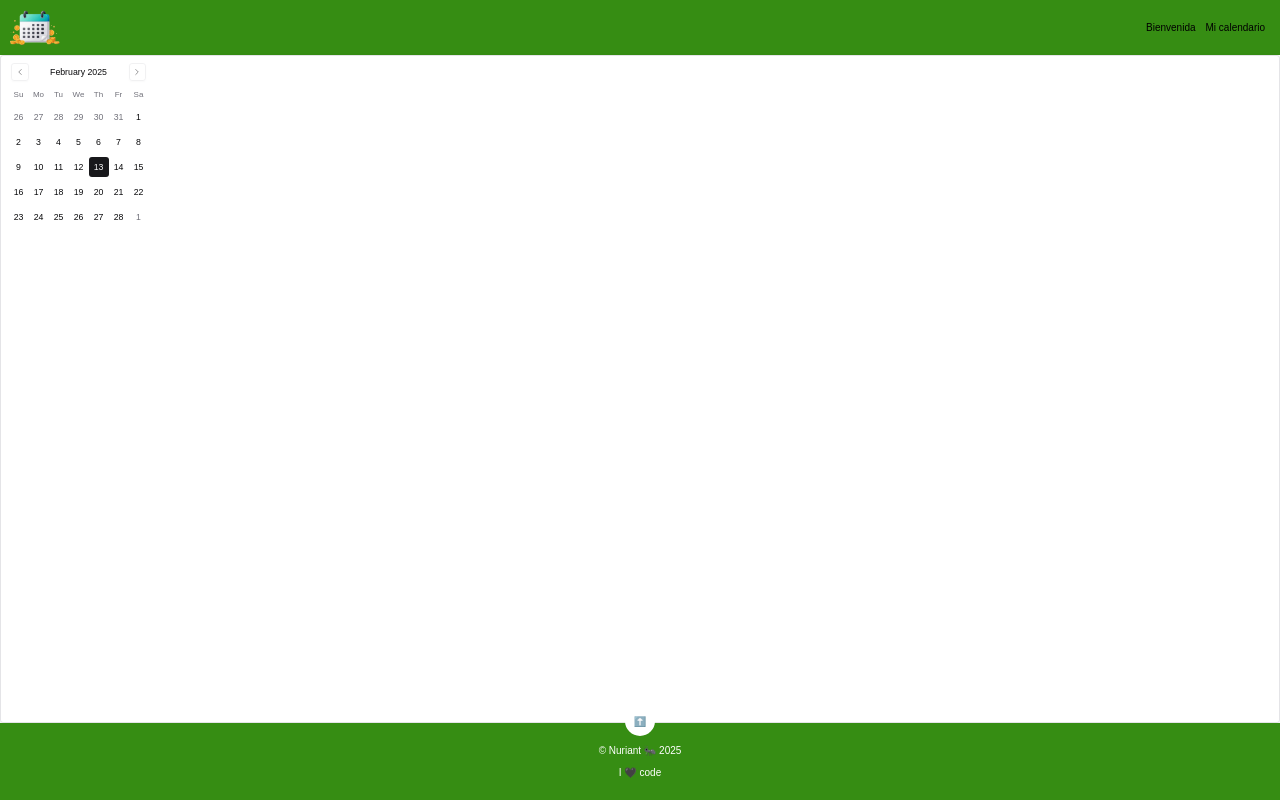
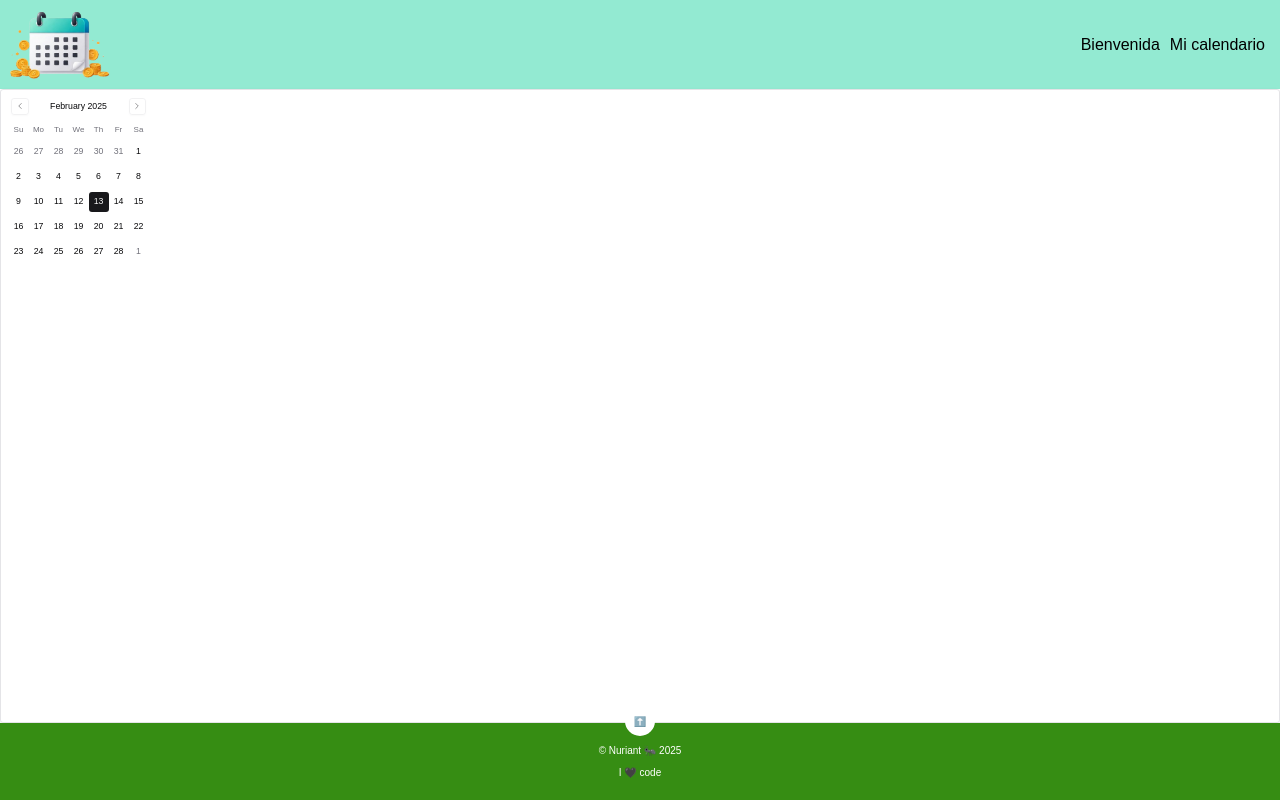
Before and after one commit to CallePuzzle/cash-calendar, a Next.js app: page / in a window 1280 px wide. Built offline with nearby package versions, Linux system fonts and the light colour scheme.

Commit message:
change header background

```diff
--- a/src/app/styles/components/Header.scss
+++ b/src/app/styles/components/Header.scss
@@ -3,11 +3,14 @@
   display: flex;
   justify-content: space-between;
   align-items: center;
-  background-color: rgb(54, 141, 19);
+  background-color: #93ead2;
   padding: 1rem;
 
   &__logo {
     width: 5rem;
+    @media (min-width: 768px) {
+      width: 10rem;
+    }
   }
 }
 
@@ -28,12 +31,13 @@
       border-radius: 1rem;
 
       &:hover {
-        background-color: rgb(218, 207, 5);
+        background-color: hsl(36.49deg 78.23% 51.37%);
       }
     }
 
     @media (min-width: 768px) {
       display: flex;
+      font-size: 1.6rem;
     }
   }
 }
```
